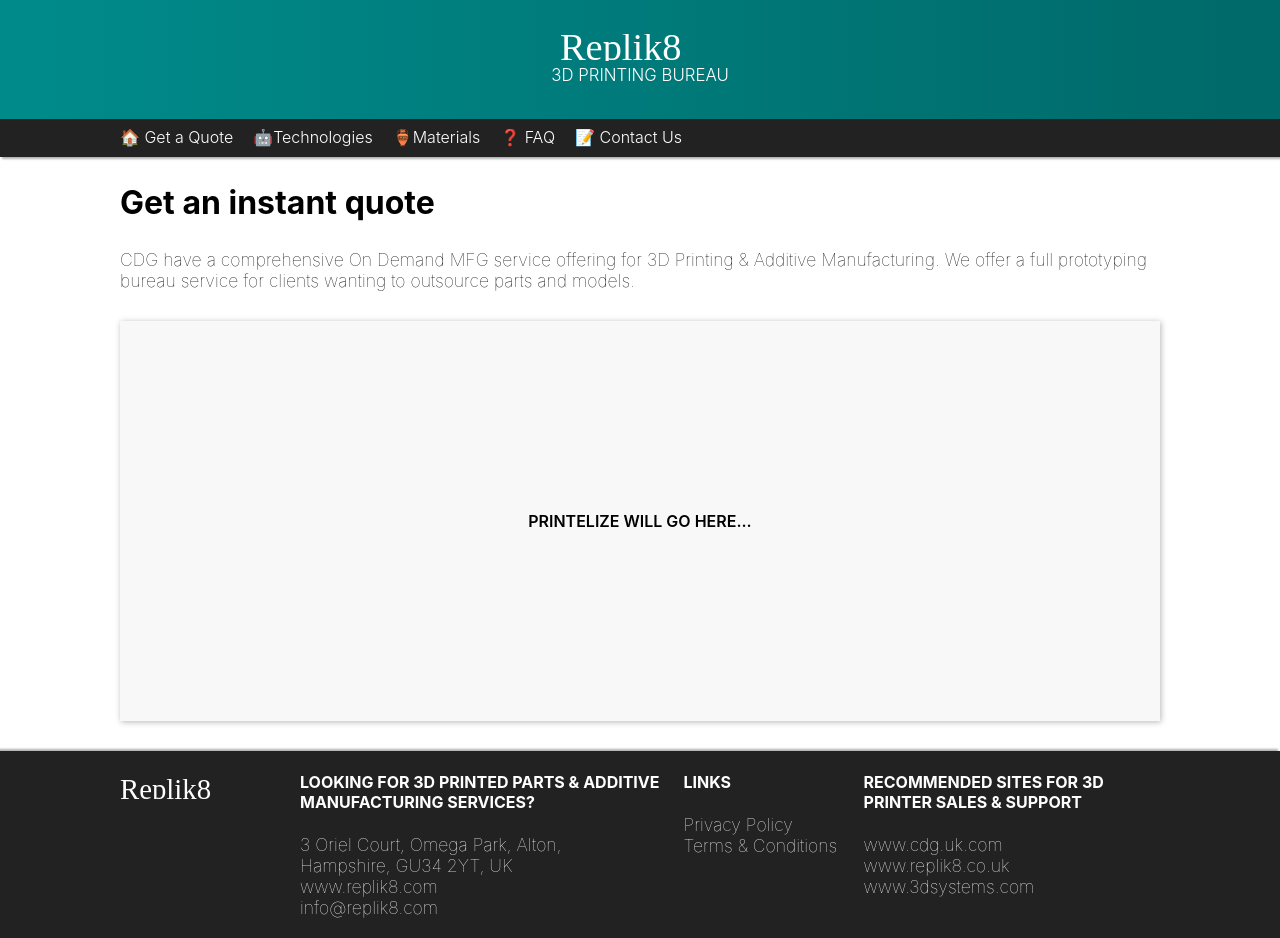
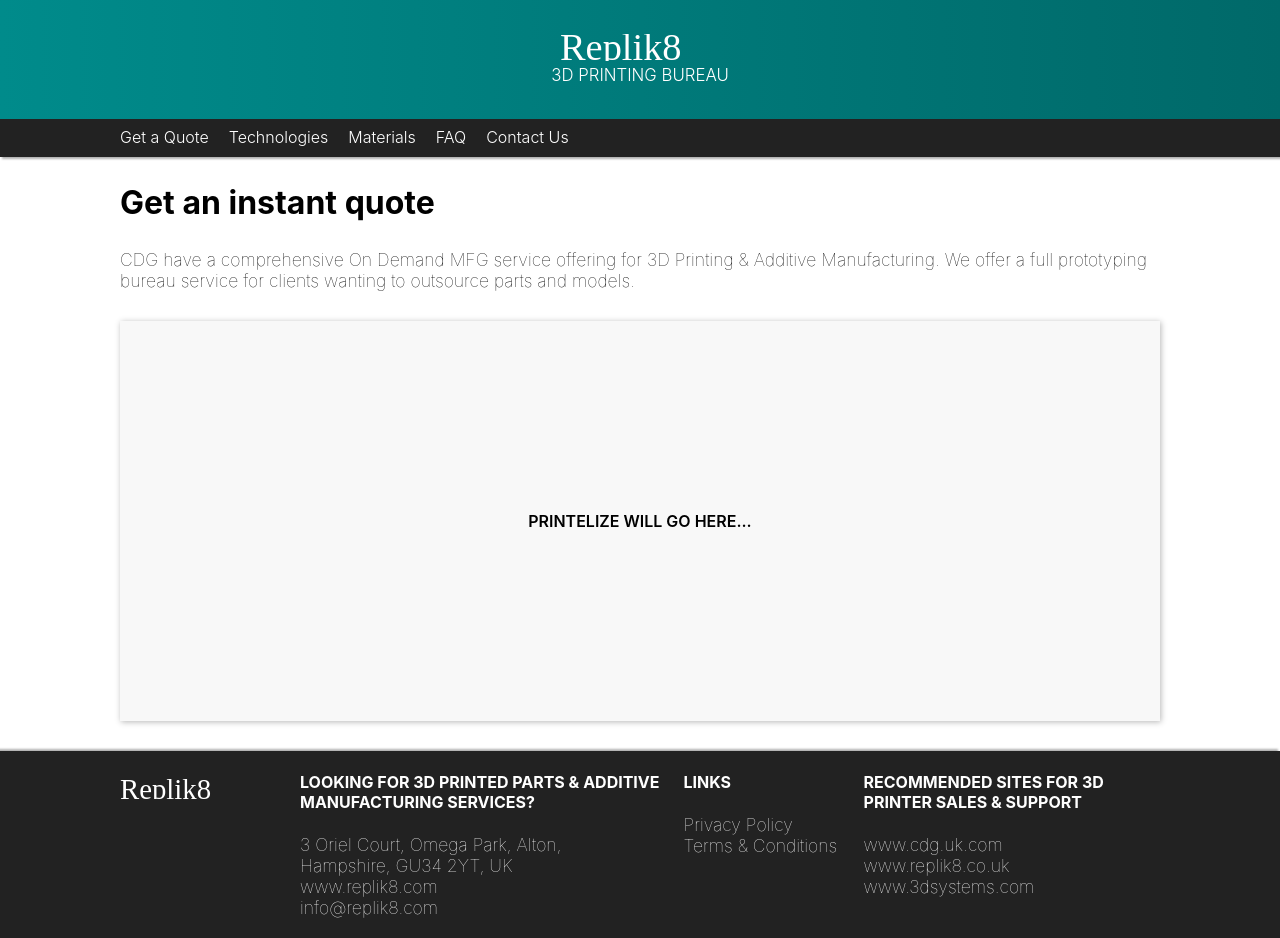
Before and after one commit to BretCameron/cdg-bureau-react, a React (Create React App) app: page / in a window 1280 px wide. Built offline with nearby package versions, Linux system fonts and the light colour scheme.

Commit message:
Remove emojis

```diff
--- a/src/Navigation.js
+++ b/src/Navigation.js
@@ -22,21 +22,21 @@
               <ul id="nav-list">
                 <div className="container">
                   <li>
-                    <Link to="/"><span role="img" aria-label="emoji">🏠</span> Get a Quote</Link>
+                    <Link to="/">Get a Quote</Link>
                   </li>
                   <li>
-                    <Link to="/technologies"><span role="img" aria-label="emoji">🤖</span>Technologies</Link>
+                    <Link to="/technologies">Technologies</Link>
                   </li>
-                  <li><Link to="/materials"><span role="img" aria-label="emoji">🏺</span>Materials</Link>
+                  <li><Link to="/materials">Materials</Link>
                   </li>
                   <li>
-                    <Link to="/faq"><span role="img" aria-label="emoji">❓</span> FAQ</Link>
+                    <Link to="/faq">FAQ</Link>
                   </li>
                   {/* <li>
                   <Link to="/example-parts"><span role="img" aria-label="emoji">🔩</span> Example Parts</Link>
                 </li> */}
                   <li>
-                    <Link to="/contact-us"><span role="img" aria-label="emoji">📝</span> Contact Us</Link>
+                    <Link to="/contact-us">Contact Us</Link>
                   </li>
                   <hr />
                 </div>
```
Also changed, not shown: src/pages/GetAQuote.js (indentation only).
